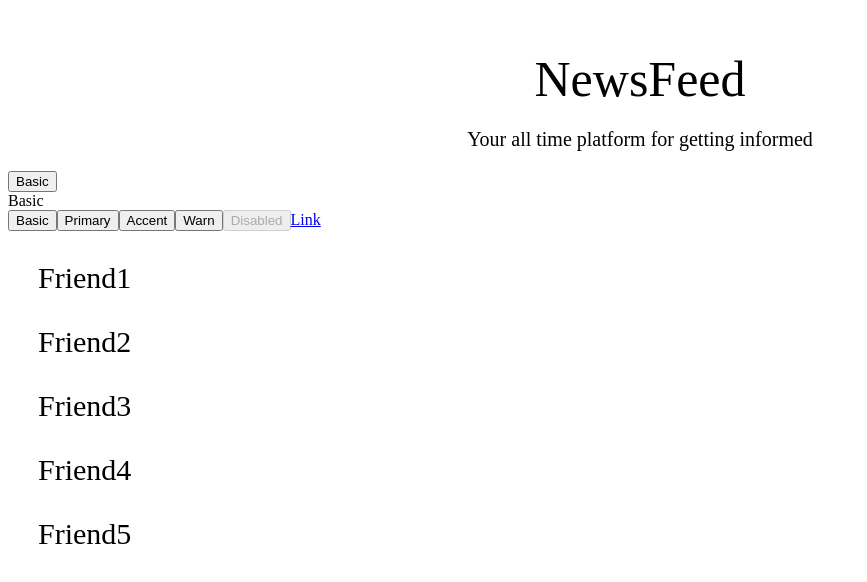
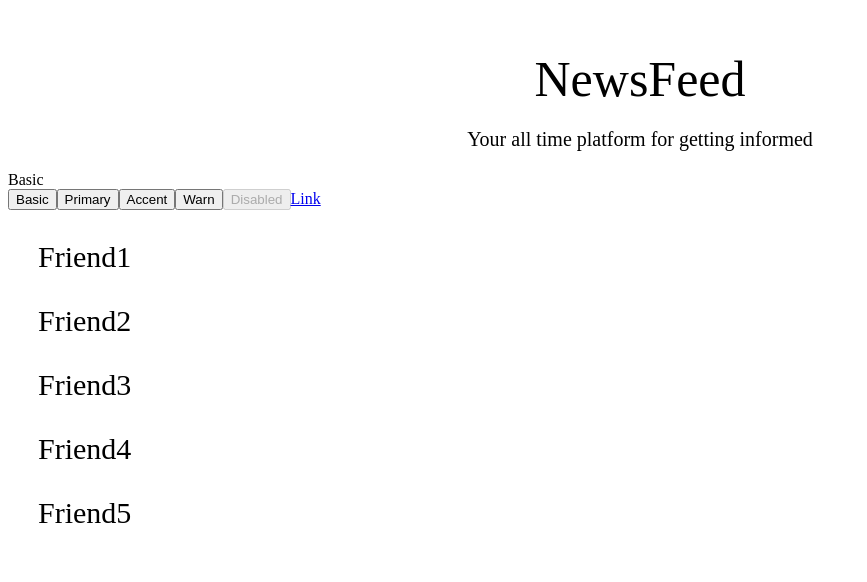
Before and after one commit to paulmunyao/newsfeed, an Angular app: page / in a window 1280 px wide. Shown: the top 582 px of the page, without its empty margins (0-867 px from the left). Built offline with nearby package versions, Linux system fonts and the light colour scheme; a web font is replaced by a local one.

Commit message:
comment out code for testing

```diff
--- a/src/app/items/items.component.html
+++ b/src/app/items/items.component.html
@@ -1,6 +1,6 @@
-<div class="btn">
+<!-- <div class="btn">
   <button mat-button>Basic</button>
-</div>
+</div> -->
 
 <section>
   <div class="example-label">Basic</div>
```
